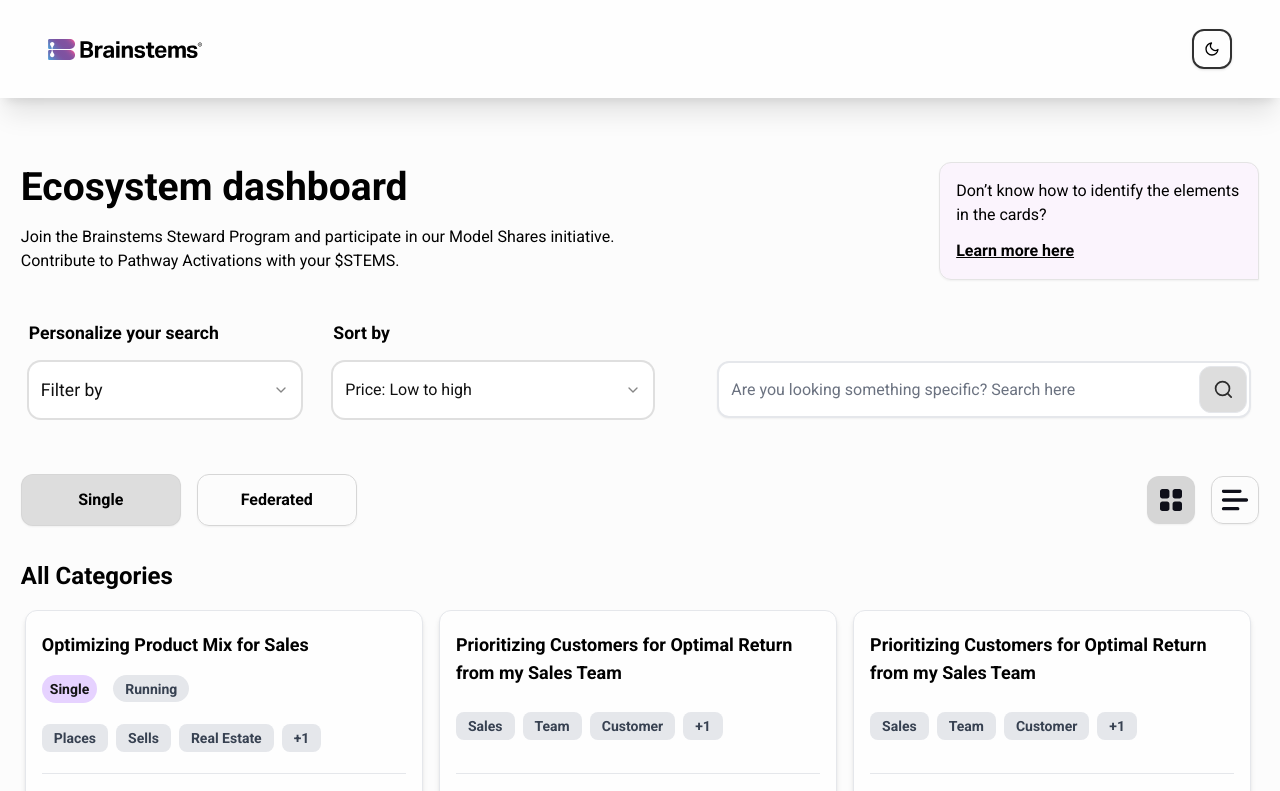
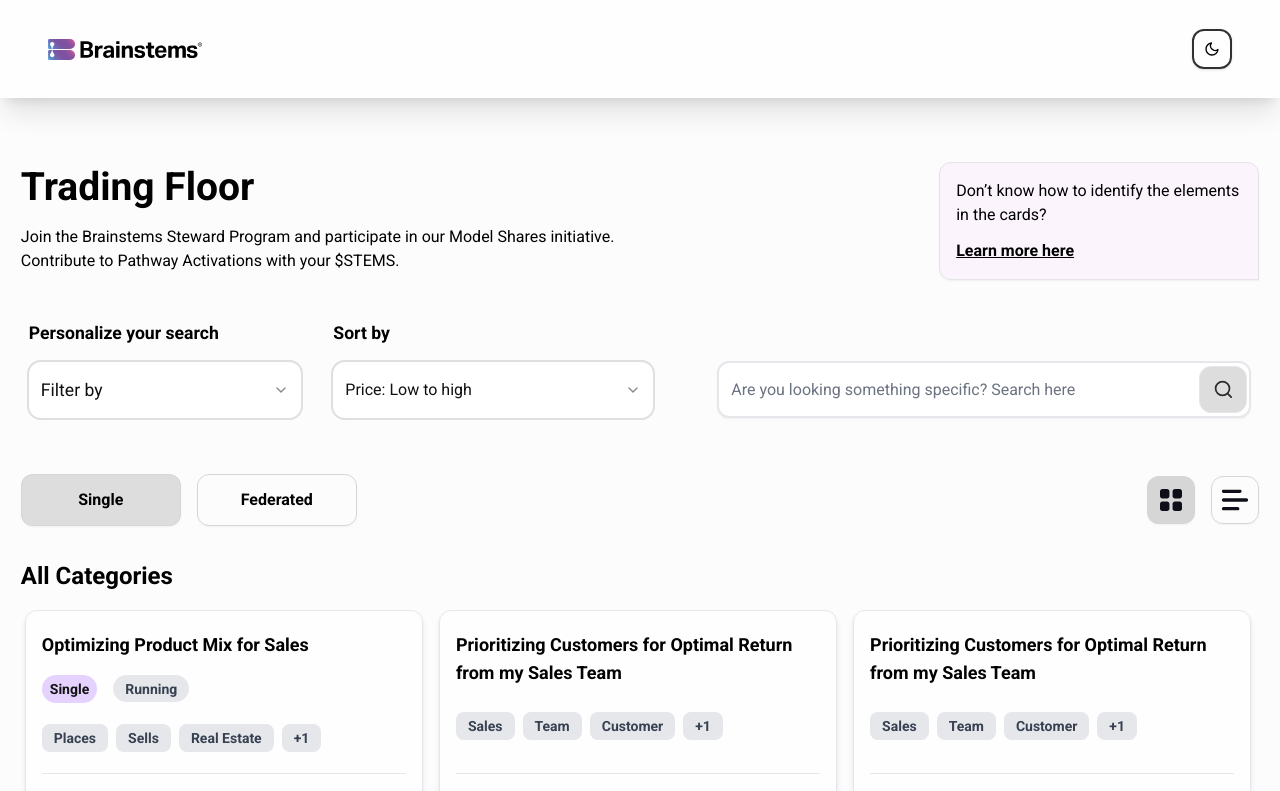
Before and after one commit to brainstems/marketplace-model-share-portal, a Next.js app: page / in a window 1280 px wide. Shown: the top 791 px of the page. Built offline with nearby package versions, Linux system fonts and the light colour scheme.

Commit message:
fix title

```diff
--- a/src/app/(landing)/Header/Header.tsx
+++ b/src/app/(landing)/Header/Header.tsx
@@ -9,7 +9,7 @@ const Header = () => {
       <div className="flex md:flex-row flex-col justify-between gap-3 w-full h-full mt-[4rem]">
         <div className="flex gap-3  w-full h-full flex-col lg:max-w-[60%]  ">
           <h1 className="text-[39px] 2xl:text-[50px] font-bold leading-[130%]">
-            Ecosystem dashboard
+            Trading Floor
           </h1>
           <p className="text-[16px] xl:text-[19px] font-[500]  lg:max-w-[80%]">
             Join the Brainstems Steward Program and participate in our Model
```
